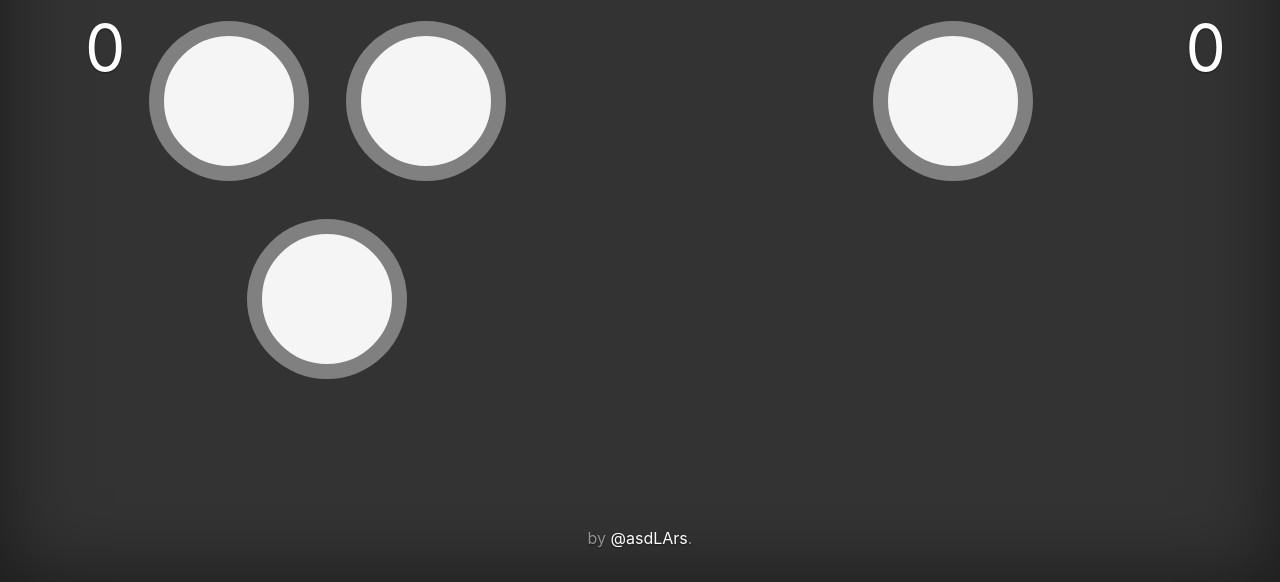
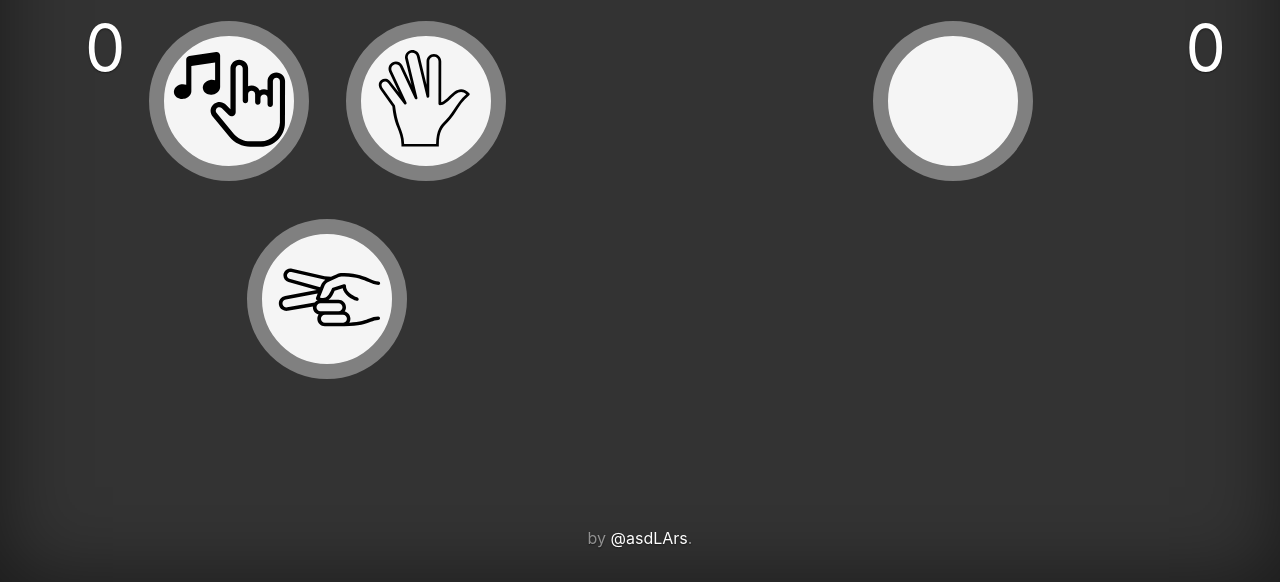
Before and after one commit to asdlars/catchypun, a plain HTML site: page index.html in a window 1280 px wide. Both pictures are taken after a click on the link "Play". Shown: the part 218-800 px from the top of the page. Drawn offline with nearby package versions, Linux system fonts and the light colour scheme.

Commit message:
Fixed urls for icons in css, forgot they are relative to the css file

```diff
--- a/css/catchypunUI.css
+++ b/css/catchypunUI.css
@@ -71,13 +71,13 @@ Hand by Rudy Jaspers from the Noun Project
 }
 
 .rock {
-  background-image: url("icon/rock.svg");
+  background-image: url("../icon/rock.svg");
 }
 
 .paper {
-  background-image: url("icon/paper.svg");
+  background-image: url("../icon/paper.svg");
 }
 
 .scissors {
-  background-image: url("icon/scissors.svg");
+  background-image: url("../icon/scissors.svg");
 }
```
